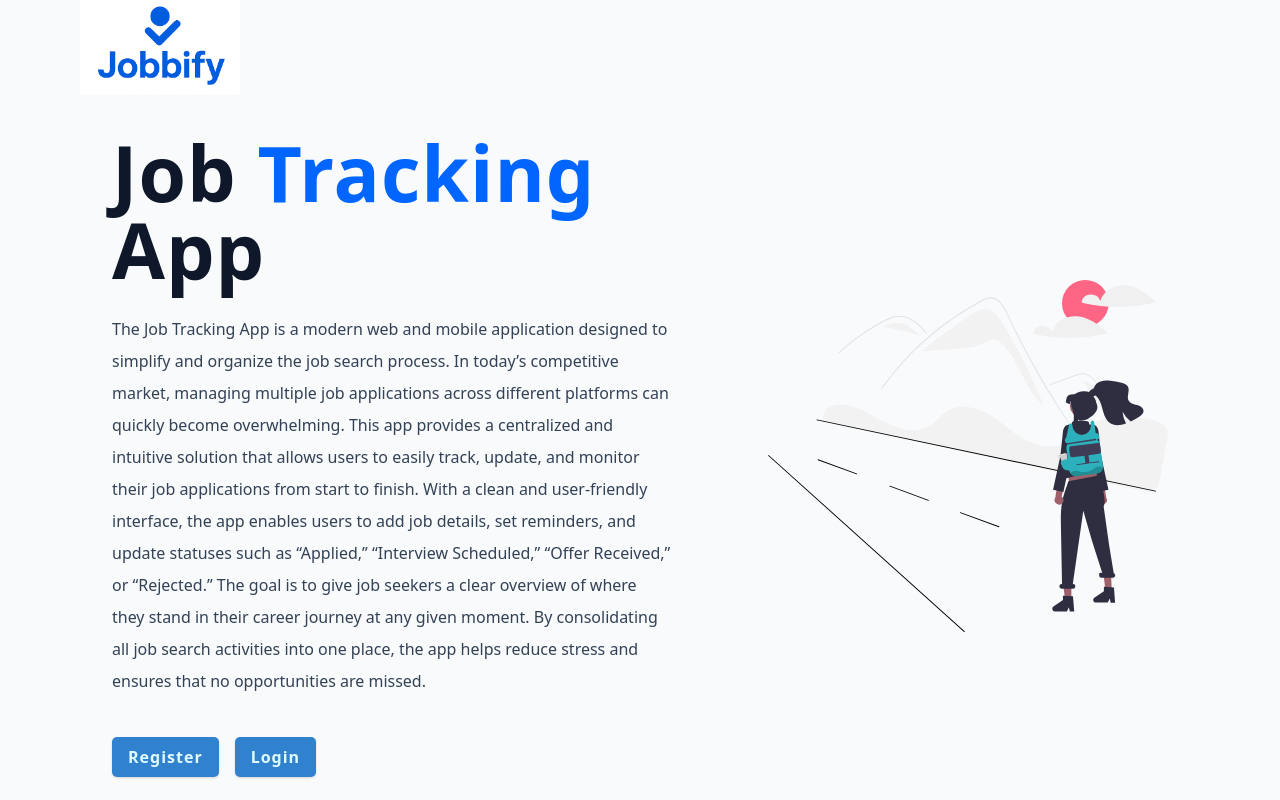
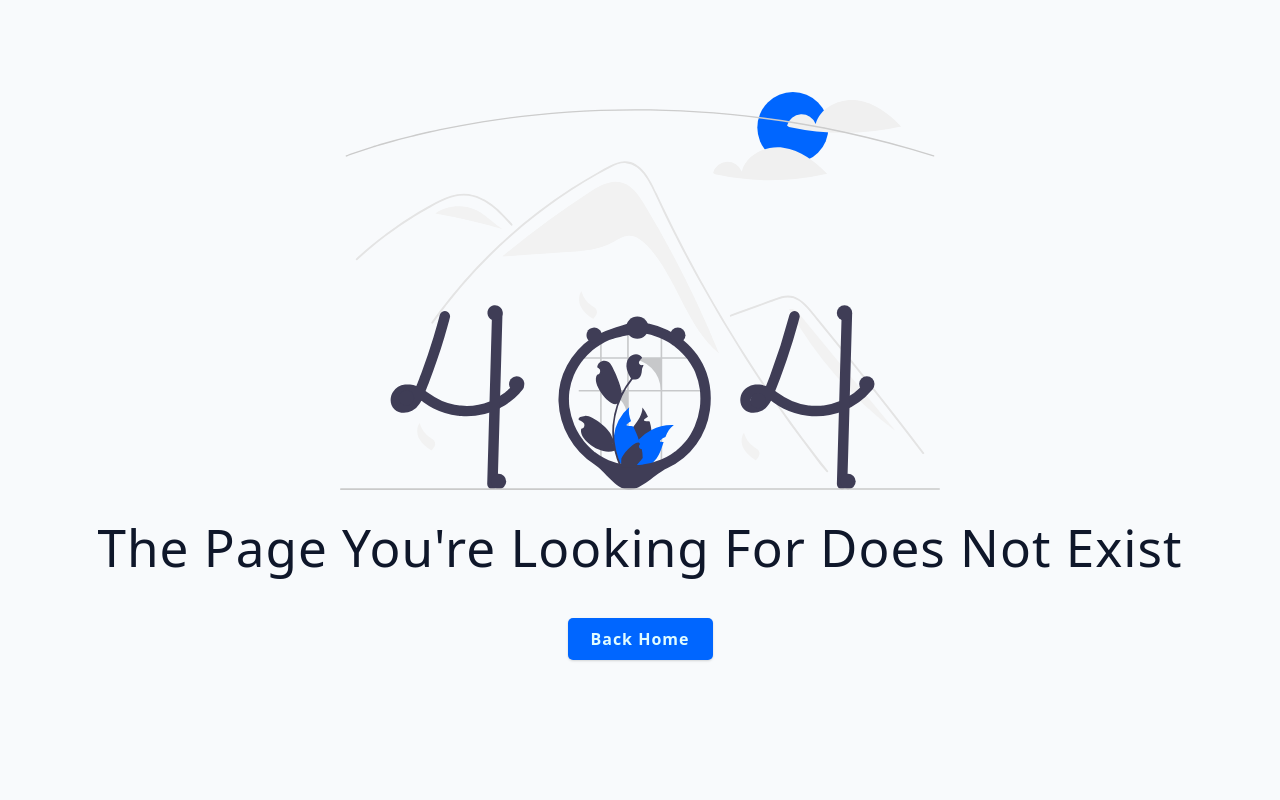
Before and after one commit to Jamesdai05/MERN-JOBIFY, a React (Vite) app in the folder frontend/: page /dashboard/profile in a window 1280 px wide. Before the commit this address led to /. Built offline with nearby package versions, Linux system fonts and the light colour scheme; no server answers.

Commit message:
feat:add the profile page

```diff
--- a/frontend/src/App.jsx
+++ b/frontend/src/App.jsx
@@ -14,11 +14,11 @@ import Login from "./pages/Login";
 import Profile from "./pages/Profile";
 import Register from "./pages/Register";
 import Stats from "./pages/Stats";
-import AdminAllJobs from "./pages/AllJobs.jsx";
+import AdminAllJobs from "./pages/AllJobs";
 import PublicAllJobs from "./pages/AllJobs";
-import DashboardLayout from "./pages/DashboardLayout.jsx";
+import DashboardLayout from "./pages/DashboardLayout";
 import Admin from "./pages/Admin/Admin";
-import EditJob from "./pages/EditJob.jsx";
+import EditJob from "./pages/EditJob";
 import { useEffect } from "react";
 import { action as registerAction } from "./components/actions/registerAction.js";
 import { checkDefaultTheme } from "./theme.js";
@@ -33,6 +33,7 @@ import { loader as editJobLoader } from "./pages/EditJob";
 import { action as editJobAction } from "./pages/EditJob";
 import { action as deleteJobAction } from "./pages/DeleteJob";
 
+import { loader as adminLoader } from "./pages/Admin/Admin";
 // checkDefaultTheme();
 
 // fetch("api/test")
@@ -86,9 +87,10 @@ const router = createBrowserRouter([
                     {
                         path: "admin",
                         element: <Admin />,
+                        loader:adminLoader,
                     },
                     {
-                        path: "profile",
+                        path: "users/profile",
                         element: <Profile />,
                     },
                     {
--- a/frontend/src/components/Navlinks.jsx
+++ b/frontend/src/components/Navlinks.jsx
@@ -6,13 +6,14 @@ import { useDashboardContext } from '../pages/DashboardLayout';
 
 const Navlinks = ({isBigSidebar}) => {
   const {toggleSidebar,user}=useDashboardContext()
-  const {role}=user;
 
   return (
     <div className="nav-links">
         {links.map(link=>{
             const {icon,text,path}=link
             // use this as the prop to test the index
+            const { role } = user;
+            if (path === "admin" && role !== "admin") return;
             const isIndexRoute =
                 path === "." || path === "/dashboard";
             return (
--- /dev/null
+++ b/frontend/src/components/StatsItem.jsx
@@ -0,0 +1,15 @@
+import Wrapper from './wrapper/statsItem';
+
+const StatItem = ({ count, title, icon, color, bcg }) => {
+    return (
+        <Wrapper $color={color} $bcg={bcg}>
+            <header>
+                <span className="count">{count}</span>
+                <span className="icon">{icon}</span>
+            </header>
+            <h5 className="title">{title}</h5>
+        </Wrapper>
+    );
+};
+
+export default StatItem;
--- a/frontend/src/components/wrapper/jobCard.js
+++ b/frontend/src/components/wrapper/jobCard.js
@@ -77,6 +77,7 @@ const Wrapper=styled.article`
     }
     .modal {
         background: white;
+        color:var(--red-dark);
         padding: 2rem;
         border-radius: 1rem;
         width: 400px;
--- /dev/null
+++ b/frontend/src/components/wrapper/statsContainer.js
@@ -0,0 +1,15 @@
+import styled from 'styled-components';
+
+const Wrapper = styled.section`
+  display: grid;
+  row-gap: 2rem;
+  @media (min-width: 768px) {
+    grid-template-columns: 1fr 1fr;
+    column-gap: 1rem;
+  }
+  @media (min-width: 1120px) {
+    grid-template-columns: 1fr 1fr 1fr;
+    column-gap: 1rem;
+  }
+`;
+export default Wrapper;
--- /dev/null
+++ b/frontend/src/components/wrapper/statsItem.js
@@ -0,0 +1,43 @@
+import styled from 'styled-components';
+
+const Wrapper = styled.article`
+  padding: 2rem;
+  background: var(--background-secondary-color);
+  border-radius: var(--border-radius);
+  border-bottom: 5px solid ${(props) => props.$color};
+  header {
+    display: flex;
+    align-items: center;
+    justify-content: space-between;
+  }
+  .count {
+    display: block;
+    font-weight: 700;
+    font-size: 50px;
+    color: ${(props) => props.$color};
+    line-height: 2;
+  }
+  .title {
+    margin: 0;
+    text-transform: capitalize;
+    letter-spacing: var(--letter-spacing);
+    text-align: left;
+    margin-top: 0.5rem;
+    font-size: 1.25rem;
+  }
+  .icon {
+    width: 70px;
+    height: 60px;
+    background: ${(props) => props.$bcg};
+    border-radius: var(--border-radius);
+    display: flex;
+    align-items: center;
+    justify-content: center;
+    svg {
+      font-size: 2rem;
+      color: ${(props) => props.$color};
+    }
+  }
+`;
+
+export default Wrapper;
--- a/frontend/src/pages/Admin/Admin.jsx
+++ b/frontend/src/pages/Admin/Admin.jsx
@@ -1,6 +1,47 @@
+import axios from "axios";
+import { FaSuitcase, FaCalendarCheck } from "react-icons/fa";
+
+import { useLoaderData,redirect } from "react-router-dom";
+import { toast } from "react-toastify";
+import Wrapper from "../../components/wrapper/statsContainer.js";
+import StatItem from "../../components/StatsItem";
+
+export const loader=async()=>{
+  try {
+    const response=await axios.get("/api/users/admin/stats");
+    console.log(response)
+    return response.data;
+  } catch (err) {
+    toast.error("You are not authorized to view this page!");
+    console.error(err.response?.data?.message)
+    return redirect ("/dashboard")
+  }
+}
+
+
+
 const Admin = () => {
+  const {jobCount,userCount}=useLoaderData()
+
+  console.log(userCount,jobCount)
+
   return (
-    <div>Admin</div>
-  )
+      <Wrapper>
+          <StatItem
+              title="current users"
+              count={userCount}
+              color="#e9b949"
+              bcg="#fcefc7"
+              icon={<FaSuitcase />}
+          />
+          <StatItem
+              title="total jobs"
+              count={jobCount}
+              color="#647acb"
+              bcg="#e0e8f9"
+              icon={<FaCalendarCheck />}
+          />
+      </Wrapper>
+  );
 }
 export default Admin
--- a/frontend/src/pages/Profile.jsx
+++ b/frontend/src/pages/Profile.jsx
@@ -1,6 +1,84 @@
+import axios from "axios";
+import Wrapper from "../components/wrapper/dashboardForm.js";
+import { Form, useNavigation, useOutletContext } from "react-router-dom";
+import { toast } from "react-toastify";
+
+
 const Profile = () => {
+  const {user}=useOutletContext();
+  const {name,email,location}=user;
+  const navigation=useNavigation();
+
+  console.log(user)
+  const isSubmmitting=navigation.state === "submitting"
+
   return (
-    <div>Profile</div>
-  )
+      <Wrapper>
+          <Form method="post" className="form">
+              <h4 className="form-title">Profile</h4>
+              <div className="form-center">
+                  <div className="form-control">
+                      <label htmlFor="image" className="form-label">
+                          Upload an image(Max 0.5MB);
+                      </label>
+                      <input
+                          type="file"
+                          className="form-input"
+                          name="image"
+                          id="avatar"
+                          accept="image/*"
+                      />
+                  </div>
+                  <div className="form-control">
+                      <label htmlFor="name" className="form-label">
+                          Name
+                      </label>
+                      <input
+                          type="text"
+                          className="form-input"
+                          name="name"
+                          id="name"
+                          placeholder="enter the name"
+                          defaultValue={name}
+                          required
+                      />
+                  </div>
+                  <div className="form-control">
+                      <label htmlFor="location" className="form-label">
+                          Location
+                      </label>
+                      <input
+                          type="text"
+                          className="form-input"
+                          name="location"
+                          id="location"
+                          placeholder="enter the location"
+                          defaultValue={location}
+                          required
+                      />
+                  </div>
+                  <div className="form-control">
+                      <label htmlFor="email" className="form-label">
+                          Email
+                      </label>
+                      <input
+                          type="email"
+                          className="form-input"
+                          name="email"
+                          id="email"
+                          placeholder="enter the email"
+                          defaultValue={email}
+                          required
+                      />
+                  </div>
+                  <div className="submit">
+                      <button type="submit" className="btn btn-block form-btn">
+                          {isSubmmitting ? "Submmitting..." : "Submit"}
+                      </button>
+                  </div>
+              </div>
+          </Form>
+      </Wrapper>
+  );
 }
 export default Profile
--- a/frontend/src/utils/links.jsx
+++ b/frontend/src/utils/links.jsx
@@ -3,28 +3,34 @@ import { ImProfile } from "react-icons/im";
 // import { FaRegAddressCard } from "react-icons/fa6";
 import { MdQueryStats } from "react-icons/md";
 import { ImStatsBars } from "react-icons/im";
+import { MdAdminPanelSettings } from "react-icons/md";
 
-const links=[
+const links = [
     {
-        path:".",
-        text:"Add Job",
+        path: ".",
+        text: "Add Job",
         icon: <FaWpforms />,
     },
     {
-        path:"all-jobs",
-        icon:<MdQueryStats />,
-        text:"All Job",
+        path: "all-jobs",
+        icon: <MdQueryStats />,
+        text: "All Job",
     },
     {
-        path:"stats",
-        icon:<ImStatsBars />,
-        text:"Stats",
+        path: "stats",
+        icon: <ImStatsBars />,
+        text: "Stats",
     },
     {
-        path:"profile",
-        icon:<ImProfile />,
-        text:"Profile",
-    }
+        path: "users/profile",
+        icon: <ImProfile />,
+        text: "Profile",
+    },
+    {
+        path: "admin",
+        icon: <MdAdminPanelSettings />,
+        text: "Admin",
+    },
 ];
 
 export default links
```
Also changed, not shown: 1 other file (tests, documents, lock files or other folders).
